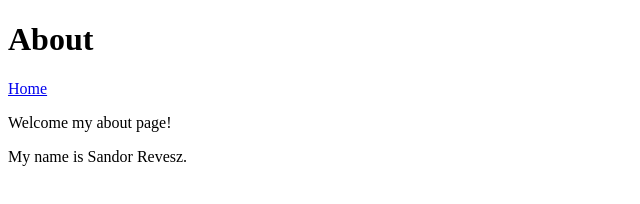
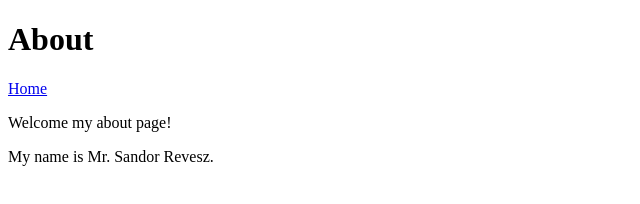
Before and after one commit to RSdiver/RSdiver.github.io, a plain HTML site: page about.html in a window 1280 px wide. Shown: the full height of the page, 0-640 px from the left. Drawn offline with Linux system fonts and the light colour scheme.

Commit message:
First change about publishing

```diff
--- a/about.html
+++ b/about.html
@@ -10,6 +10,6 @@
     <h1>About</h1>
     <a href="index.html">Home</a>
     <p>Welcome my about page!</p>
-    <p>My name is Sandor Revesz.</p>
+    <p>My name is Mr. Sandor Revesz.</p>
 </body>
 </html>
```
Also changed, not shown: 1 other file.
